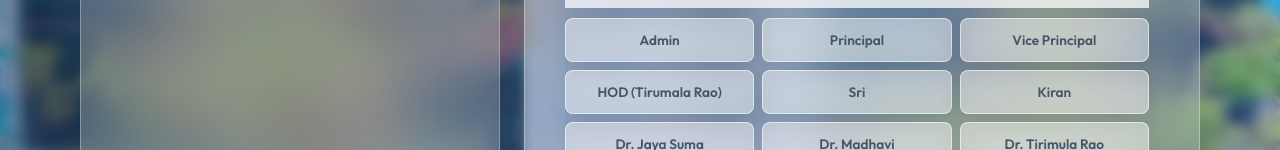
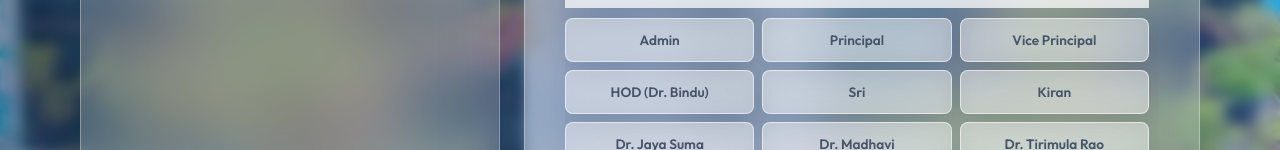
Before and after one commit to Juttukavinay/jntugv-portal, a React (Vite) app in the folder frontend/: page /login in a window 1280 px wide. Shown: the part 650-800 px from the top of the page. Built offline with nearby package versions, Linux system fonts and the light colour scheme; no server answers.

Commit message:
feat: updated landing and login UI styling

```diff
--- a/frontend/src/pages/Login.jsx
+++ b/frontend/src/pages/Login.jsx
@@ -231,7 +231,7 @@ function Login() {
                             <button onClick={() => fillDemoAndLogin('principal')} className="demo-btn admin">Principal</button>
                             <button onClick={() => fillDemoAndLogin('vice_principal')} className="demo-btn admin">Vice Principal</button>
 
-                            <button onClick={() => fillDemoAndLogin('hod')} className="demo-btn admin">HOD (Tirumala Rao)</button>
+                            <button onClick={() => fillDemoAndLogin('hod')} className="demo-btn admin">HOD (Dr. Bindu)</button>
                             <button onClick={() => fillDemoAndLogin('fac_sri')} className="demo-btn fac">Sri</button>
                             <button onClick={() => fillDemoAndLogin('fac_kiran')} className="demo-btn fac">Kiran</button>
                             <button onClick={() => fillDemoAndLogin('fac_jaya')} className="demo-btn fac">Dr. Jaya Suma</button>
```
